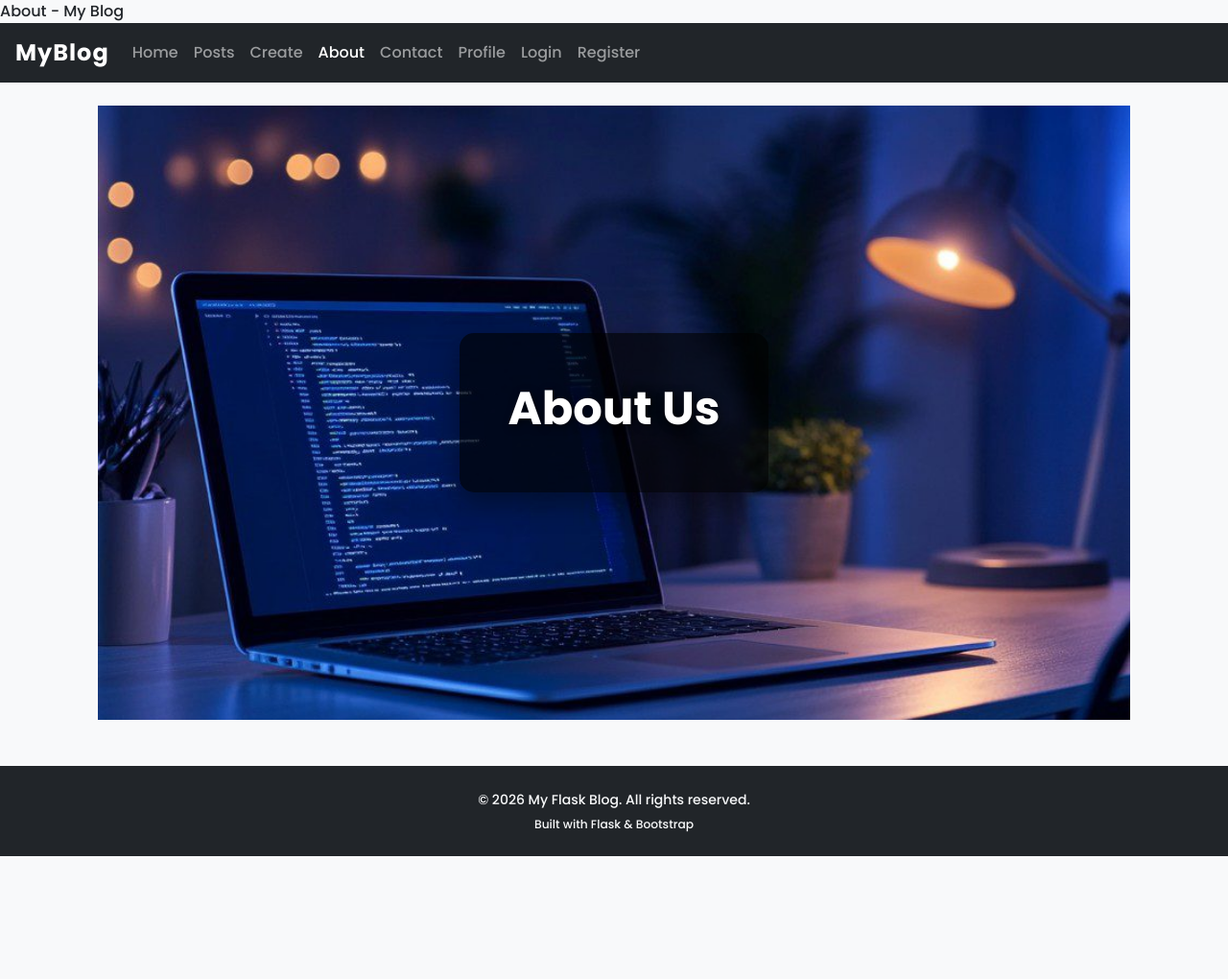
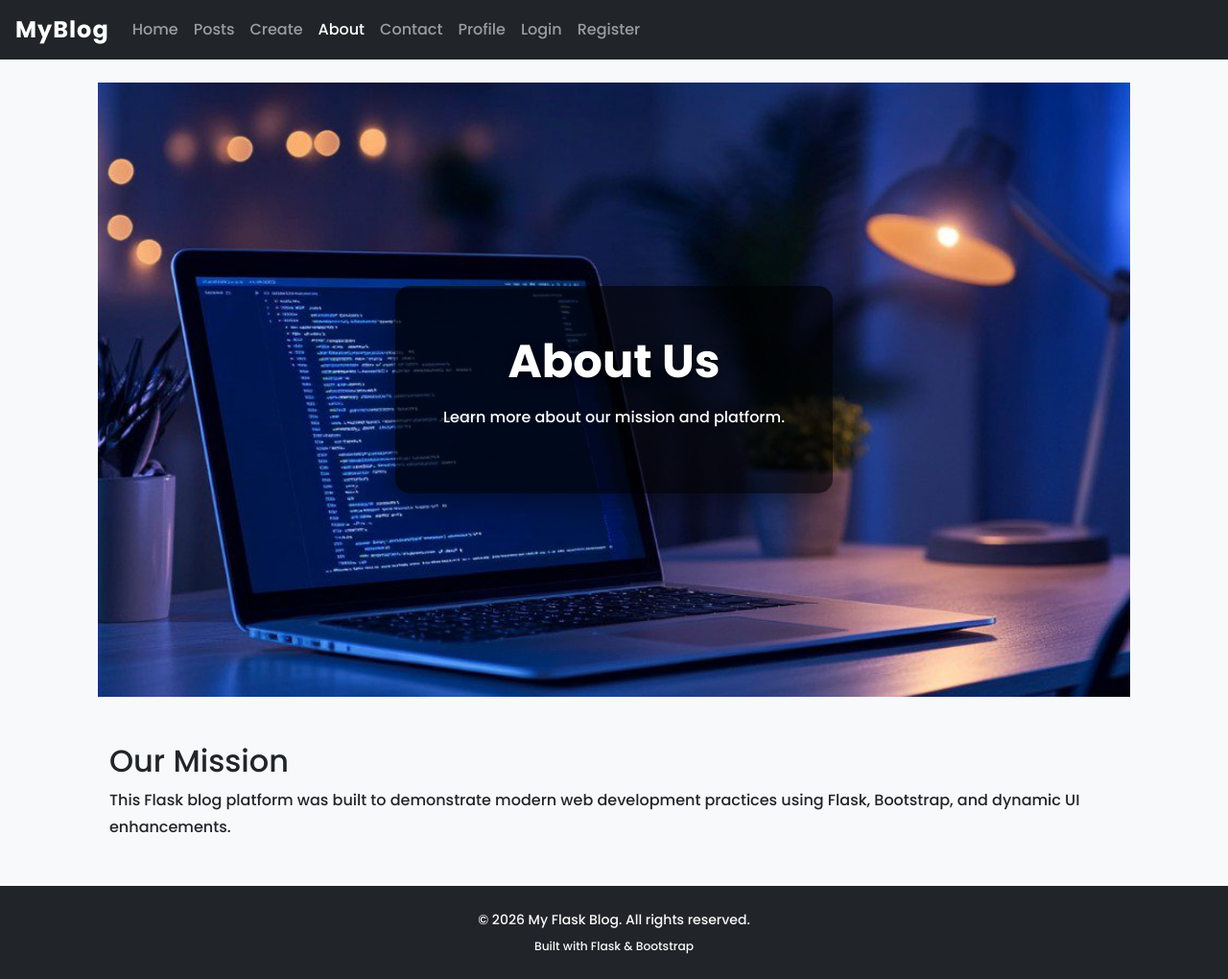
Before and after one commit to Darachai/flask-blog-project, a Flask app: page /about in a window 1280 px wide. Shown: the whole page at 96% size. Before the commit the page ends 892 px from the top, so only its background shows below. Run offline with Flask 3, Linux system fonts and the light colour scheme.

Commit message:
Initial commit - Flask Blog Project

```diff
--- a/templates/about.html
+++ b/templates/about.html
@@ -1,11 +1,21 @@
-{% block title %}About - My Blog{% endblock %}
 {% extends "base.html" %}
 {% set hero_image = url_for('static', filename='images/about.jpg') %}
+
+{% block title %}About - My Blog{% endblock %}
 
 {% block content %}
 <div class="hero">
     <div class="hero-text">
         <h1>About Us</h1>
+        <p class="mt-3">Learn more about our mission and platform.</p>
     </div>
 </div>
+
+<div class="container mt-5">
+    <h2>Our Mission</h2>
+    <p>
+        This Flask blog platform was built to demonstrate modern web development
+        practices using Flask, Bootstrap, and dynamic UI enhancements.
+    </p>
+</div>
 {% endblock %}
--- a/templates/base.html
+++ b/templates/base.html
@@ -1,16 +1,21 @@
 <!DOCTYPE html>
-<html>
+<html lang="en">
 <head>
     <meta charset="UTF-8">
     <meta name="viewport" content="width=device-width, initial-scale=1.0">
+
     <title>{% block title %}My Blog{% endblock %}</title>
     <meta name="description" content="A modern Flask blog platform built with Bootstrap and dynamic UI enhancements.">
     <link rel="icon" href="{{ url_for('static', filename='images/favicon.ico') }}">
 
+    <!-- Bootstrap -->
     <link href="https://cdn.jsdelivr.net/npm/bootstrap@5.3.0/dist/css/bootstrap.min.css" rel="stylesheet">
+
+    <!-- Google Font -->
     <link href="https://fonts.googleapis.com/css2?family=Poppins:wght@300;500;700&display=swap" rel="stylesheet">
 
 <style>
+/* GLOBAL */
 body {
     font-family: 'Poppins', sans-serif;
     background-color: #f8f9fa;
@@ -22,6 +27,11 @@ body {
     to { opacity: 1; }
 }
 
+p {
+    line-height: 1.7;
+}
+
+/* HERO */
 .hero {
     background-image: url("{{ hero_image }}");
     background-size: cover;
@@ -39,6 +49,7 @@ body {
     padding: 50px;
     border-radius: 15px;
     box-shadow: 0 10px 30px rgba(0,0,0,0.4);
+    max-width: 650px;
 }
 
 .hero-text h1 {
@@ -47,18 +58,20 @@ body {
     text-shadow: 2px 2px 8px rgba(0,0,0,0.6);
 }
 
-.btn, .btn-custom {
+/* BUTTONS */
+.btn-custom {
     background: #ff6b6b;
     color: white;
     border-radius: 10px;
     transition: all 0.3s ease;
 }
 
-.btn:hover, .btn-custom:hover {
+.btn-custom:hover {
     background: #ff4b4b;
     transform: translateY(-3px) scale(1.05);
 }
 
+/* NAVBAR */
 .navbar-brand {
     letter-spacing: 1px;
     transition: transform 0.3s ease;
@@ -72,21 +85,20 @@ body {
     box-shadow: 0 4px 15px rgba(0,0,0,0.2);
 }
 
+/* FOOTER */
 .footer {
     font-size: 14px;
     padding-bottom: 20px;
-}
-
-p {
-    line-height: 1.7;
 }
 </style>
 </head>
 
 <body>
 
+<!-- NAVBAR -->
 <nav id="mainNavbar" class="navbar navbar-expand-lg navbar-dark bg-dark px-3">
     <a class="navbar-brand fw-bold fs-4" href="/">MyBlog</a>
+
     <div class="navbar-nav">
         <a class="nav-link {% if request.path == '/' %}active{% endif %}" href="/">Home</a>
         <a class="nav-link {% if request.path == '/posts' %}active{% endif %}" href="/posts">Posts</a>
@@ -99,10 +111,12 @@ p {
     </div>
 </nav>
 
+<!-- CONTENT -->
 <div class="container mt-4" style="max-width: 1100px;">
     {% block content %}{% endblock %}
 </div>
 
+<!-- FOOTER -->
 <footer class="footer mt-5 py-4 bg-dark text-light text-center">
     <div class="container">
         <p class="mb-1">© 2026 My Flask Blog. All rights reserved.</p>
@@ -110,6 +124,7 @@ p {
     </div>
 </footer>
 
+<!-- NAVBAR SCROLL EFFECT -->
 <script>
 window.addEventListener("scroll", function() {
     const navbar = document.getElementById("mainNavbar");
--- a/templates/contact.html
+++ b/templates/contact.html
@@ -1,4 +1,3 @@
-{% block title %}Contact - My Blog{% endblock %}
 {% extends "base.html" %}
 {% set hero_image = url_for('static', filename='images/contact.jpg') %}
 
```
Also changed, not shown: templates/home.html (+5 -5 lines), instance/database.db, templates/README.md.
